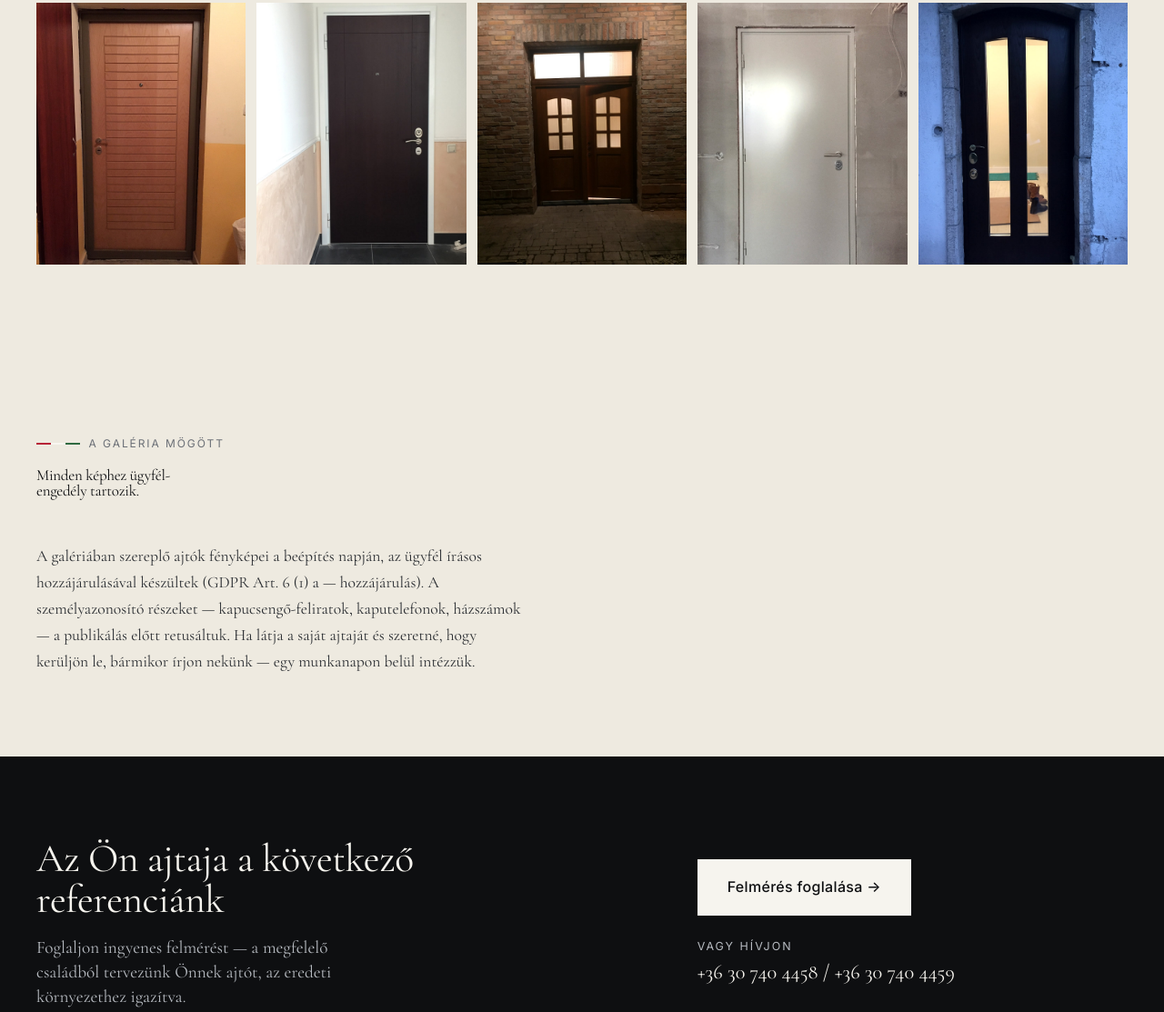
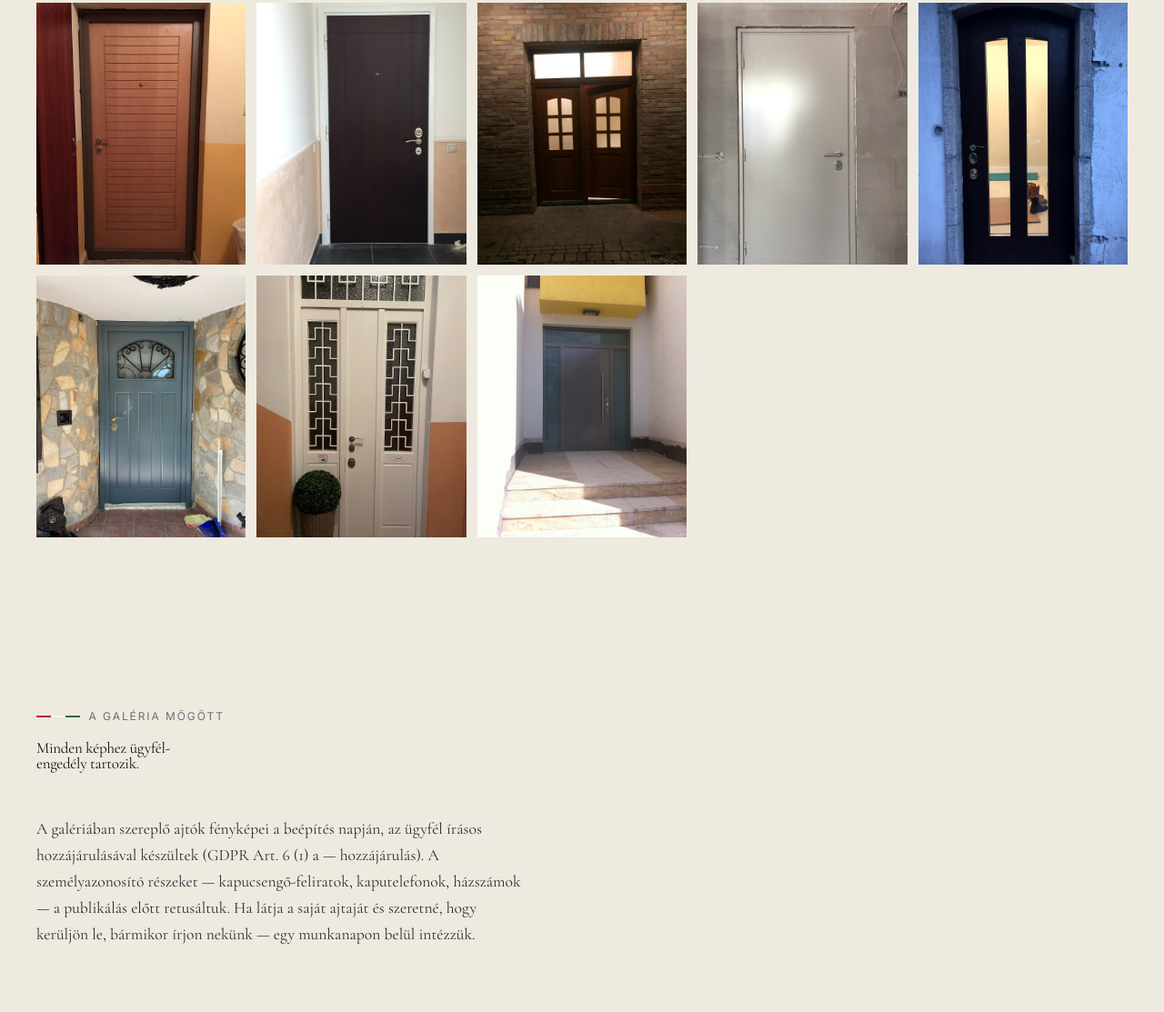
Before and after one commit to EddieOfAlhana/hubaajto, an Astro site: page /referenciak in a window 1280 px wide. Shown: the part 5918-7031 px from the top of the page at 91% size. Built offline with nearby package versions, Linux system fonts and the light colour scheme; Astro itself is replaced by a stand-in of ours.

Commit message:
referenciak: 4th before/after pair, plus 4 photo-grid additions with hover-swap
Adds a dió (walnut) kétszárnyú bejárati kapu before/after pair to the
gallery. Also includes the previously staged photo-grid additions: a
navy arched door (exterior/interior hover-swap pair), a white
geometric-ironwork door, and a gray panel door under a yellow facade.

```diff
--- a/src/pages/referenciak.astro
+++ b/src/pages/referenciak.astro
@@ -30,6 +30,14 @@ const beforeAfterPairs = [
     afterAlt: "Kovácsoltvas mintás kétszárnyú kapu felújítás után, korhű üvegezéssel",
     caption: "Eredeti kovácsoltvas rácsminta megőrzése, új korhű üvegezéssel és megerősített szerkezettel.",
     label: "Kovácsoltvas mintás",
+  },
+  {
+    before: "/assets/photos/hero/walnut-double-before.jpg",
+    after: "/assets/photos/hero/walnut-double-after.jpg",
+    beforeAlt: "Dió színű kétszárnyú bérházi kapu felújítás előtt, megkopott lakkozással",
+    afterAlt: "Dió színű kétszárnyú bérházi kapu felújítás után, új szerkezettel és üvegezéssel",
+    caption: "Bérházi kétszárnyú kapu cseréje — azonos osztásrend, dió színű borítással és megerősített szerkezettel.",
+    label: "Dió kétszárnyú",
   },
 ];
 
@@ -136,6 +144,14 @@ const photoGallery = [
   { image: "/assets/photos/referenciak/install-double-glazed.jpg", alt: "Kétszárnyú, üvegezett biztonsági ajtó tégla nyílászáró-keretben" },
   { image: "/assets/photos/referenciak/install-white-construction.jpg", alt: "Fehér biztonsági ajtó, beépítés utáni állapotban" },
   { image: "/assets/photos/referenciak/install-dark-mirror-glass.jpg", alt: "Sötét biztonsági ajtó két vízszintes üvegcsíkkal, belülről fotózva" },
+  {
+    image: "/assets/photos/referenciak/install-navy-arch-exterior.jpg",
+    alt: "Sötétkék biztonsági ajtó boltíves kovácsoltvas díszrácsos üvegezéssel, kőfalazatos bejáratban",
+    hoverImage: "/assets/photos/referenciak/install-navy-arch-interior.jpg",
+    hoverAlt: "Ugyanaz az ajtó belülről, fehér oldallal és boltíves üvegezéssel",
+  },
+  { image: "/assets/photos/referenciak/install-white-geometric-iron.jpg", alt: "Fehér kétszárnyú biztonsági ajtó geometrikus kovácsoltvas mintás üvegezéssel" },
+  { image: "/assets/photos/referenciak/install-gray-panel-yellow.jpg", alt: "Antracit modern biztonsági ajtó sárga homlokzati elem alatt, oldalsó üvegezéssel" },
 ];
 ---
 
@@ -216,7 +232,8 @@ const photoGallery = [
     <div class="photo-grid stagger">
       {photoGallery.map((p, i) => (
         <button type="button" class="photo-thumb" data-lightbox-open data-index={i} aria-label={`Kép megnyitása: ${p.alt}`}>
-          <img src={p.image} alt={p.alt} loading="lazy" />
+          <img class="photo-thumb-img-base" src={p.image} alt={p.alt} loading="lazy" />
+          {p.hoverImage && <img class="photo-thumb-img-hover" src={p.hoverImage} alt={p.hoverAlt ?? ""} loading="lazy" />}
         </button>
       ))}
     </div>
@@ -366,10 +383,13 @@ const photoGallery = [
   }
   .photo-thumb img {
     width: 100%; height: 100%; object-fit: cover; display: block;
-    transition: transform var(--dur-slow) var(--ease-out-soft);
+    transition: transform var(--dur-slow) var(--ease-out-soft), opacity var(--dur) var(--ease-out-soft);
   }
   .photo-thumb:hover img { transform: scale(1.05); }
   .photo-thumb:focus-visible { outline: 2px solid var(--color-brass); outline-offset: 2px; }
+  .photo-thumb-img-hover { position: absolute; inset: 0; opacity: 0; }
+  .photo-thumb:hover .photo-thumb-img-hover,
+  .photo-thumb:focus-visible .photo-thumb-img-hover { opacity: 1; }
 
   .lightbox {
     border: none; padding: 0; background: transparent; max-width: 92vw; max-height: 92vh;
```
Also changed, not shown: public/assets/photos/hero/walnut-double-after.jpg (added), public/assets/photos/hero/walnut-double-after.webp (added), public/assets/photos/hero/walnut-double-before.jpg (added), public/assets/photos/hero/walnut-double-before.webp (added), public/assets/photos/referenciak/install-gray-panel-yellow.jpg (added), public/assets/photos/referenciak/install-gray-panel-yellow.webp (added), public/assets/photos/referenciak/install-navy-arch-exterior.jpg (added), public/assets/photos/referenciak/install-navy-arch-exterior.webp (added), public/assets/photos/referenciak/install-navy-arch-interior.jpg (added), public/assets/photos/referenciak/install-navy-arch-interior.webp (added), public/assets/photos/referenciak/install-white-geometric-iron.jpg (added), public/assets/photos/referenciak/install-white-geometric-iron.webp (added).
